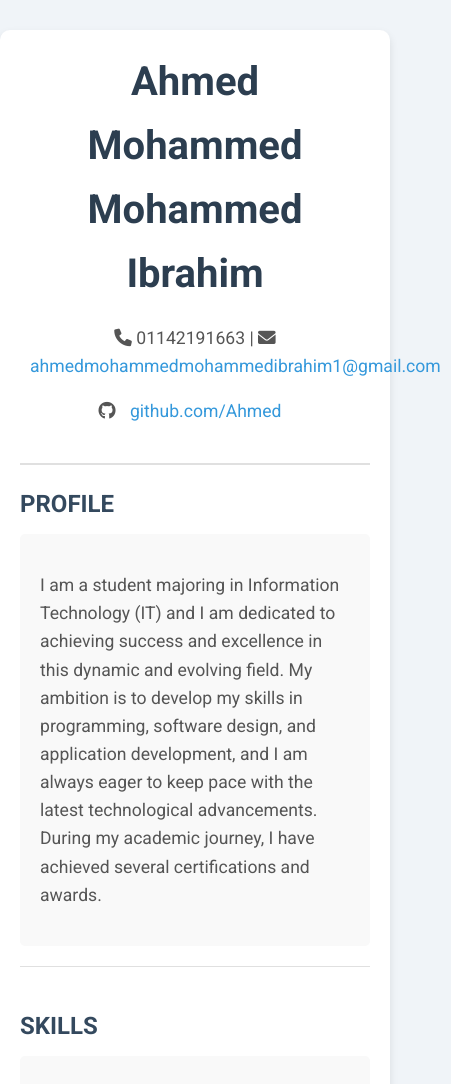
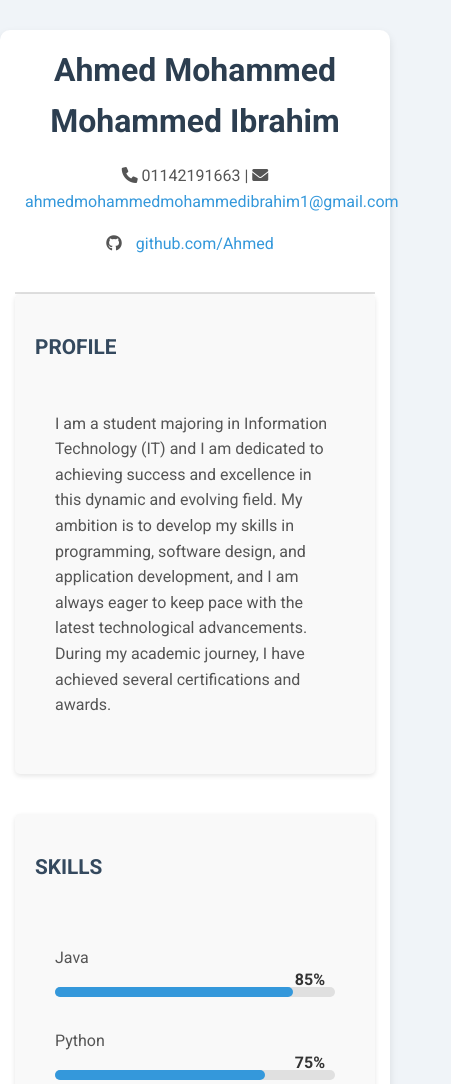
Before and after one commit to AhmedMohammed-Dev/testweb, a plain HTML site: page index.html in a window 390 px wide. Shown: the top 1084 px of the page, 451 px wide, since content can reach past the window. Drawn offline with Linux system fonts and the light colour scheme.

Commit message:
Update style.css

```diff
--- a/style.css
+++ b/style.css
@@ -1,103 +1,99 @@
 /* ضبط الخلفية والخط */
 body {
     background-color: #f0f4f8; /* لون خلفية هادئ */
-    font-family: 'Roboto', sans-serif;
+    font-family: 'Roboto', sans-serif; /* استخدام خط مريح */
     color: #333; /* لون النص */
-    line-height: 1.6;
-    margin: 0;
-    padding: 0;
+    line-height: 1.6; /* ارتفاع السطر */
+    margin: 0; /* إزالة الهوامش */
+    padding: 0; /* إزالة الحشوة */
 }
 
 /* تنسيق الحاوية */
 .container {
-    max-width: 900px;
-    margin: 30px auto;
-    padding: 20px;
+    max-width: 900px; /* عرض الحاوية */
+    margin: 30px auto; /* محاذاة مركزية */
+    padding: 20px; /* حشوة داخلية */
     background-color: #ffffff; /* لون خلفية الحاوية */
-    box-shadow: 0 4px 8px rgba(0, 0, 0, 0.1); /* تأثير الظل */
+    box-shadow: 0 4px 8px rgba(0, 0, 0, 0.1); /* تأثير ظل خفيف */
     border-radius: 10px; /* زوايا منحنية */
 }
 
 /* تنسيق الرأس */
 .header {
-    text-align: center;
-    padding-bottom: 20px;
-    border-bottom: 2px solid #e0e0e0; /* خط فصل خفيف */
+    text-align: center; /* محاذاة النص في الوسط */
+    padding-bottom: 20px; /* حشوة أسفل */
+    border-bottom: 2px solid #e0e0e0; /* خط فصل */
 }
 
 h1 {
-    font-size: 2.5em;
-    margin: 0;
+    font-size: 2.5em; /* حجم عنوان كبير */
+    margin: 0; /* إزالة الهوامش */
     color: #2c3e50; /* لون العنوان */
 }
 
 h2 {
-    font-size: 1.5em;
-    color: #34495e;
-    text-transform: uppercase;
-    margin-bottom: 10px;
+    font-size: 1.5em; /* حجم عنوان فرعي */
+    color: #34495e; /* لون مختلف للعناوين الفرعية */
+    text-transform: uppercase; /* جعل العنوان بالأحرف الكبيرة */
+    margin-bottom: 10px; /* مسافة أسفل العنوان */
 }
 
+/* تنسيق النصوص */
 p {
-    font-size: 1.1em;
-    color: #555; /* لون النص الرئيسي */
+    font-size: 1.1em; /* حجم النص */
+    color: #555; /* لون نص باهت */
 }
 
+/* تنسيق روابط الاتصال */
 .contact-info a {
     color: #3498db; /* لون الروابط */
-    text-decoration: none;
-    padding: 5px 10px;
-    border-radius: 5px;
-    transition: background 0.3s ease;
+    text-decoration: none; /* إزالة الخط السفلي */
+    padding: 5px 10px; /* حشوة داخلية */
+    border-radius: 5px; /* زوايا منحنية */
+    transition: background 0.3s ease; /* تأثير انتقال */
 }
 
 .contact-info a:hover {
     background-color: #3498db; /* لون عند مرور الفأرة */
-    color: white; /* لون النص عند المرور */
+    color: white; /* تغيير لون النص عند المرور */
 }
 
-/* ... الأجزاء السابقة من CSS ... */
-
-/* تنسيق القسم */
+/* تنسيق الأقسام */
 .section {
-    margin-bottom: 40px;
-    padding-bottom: 20px;
-    border-bottom: 1px solid #e0e0e0; /* خط خفيف بين الأقسام */
+    margin-bottom: 40px; /* المسافة بين الأقسام */
+    padding: 20px; /* حشوة داخلية */
+    background-color: #f9f9f9; /* خلفية فاتحة لكل قسم */
+    border-radius: 5px; /* زوايا منحنية */
+    box-shadow: 0 2px 5px rgba(0, 0, 0, 0.1); /* ظل خفيف */
 }
 
 .section-content {
-    padding: 20px;
-    border-radius: 5px;
-    background-color: #f9f9f9; /* خلفية فاتحة مريحة للعين */
+    padding: 20px; /* حشوة داخلية */
+    border-radius: 5px; /* زوايا منحنية */
 }
-
-/* ... الأجزاء المتبقية من CSS ... */
-
 
 /* تنسيق شريط المهارات */
 .skill-bar {
-    display: flex; /* استخدم Flexbox لمحاذاة العناصر */
-    justify-content: space-between; /* توزيع الفضاء بالتساوي بين العناصر */
-    align-items: center; /* محاذاة العناصر في الوسط عموديًا */
-    margin: 15px 0;
+    display: flex; /* استخدام Flexbox لتنسيق الشريط */
+    justify-content: space-between; /* توزيع الفضاء بالتساوي */
+    align-items: center; /* محاذاة العناصر في الوسط */
+    margin: 15px 0; /* المسافة العمودية */
 }
 
 .bar {
     background-color: #e0e0e0; /* لون خلفية الشريط */
     border-radius: 5px; /* زوايا منحنية */
-    padding: 5px; /* حشوة */
-    width: 80%; /* عرض الشريط */
+    width: 100%; /* عرض الشريط كامل */
     position: relative; /* إبقاء النسبة المطلقة داخل هذا القسم */
 }
 
 .percentage {
     position: absolute; /* يجعل النسبة تظهر في موقع مطلق */
     right: 10px; /* المسافة من اليمين */
-    top: -25px; /* زيادة هذه القيمة لرفع الرقم */
+    top: -25px; /* رفع الرقم قليلاً */
     color: #333; /* لون النص */
     font-weight: bold; /* زيادة سمك الخط */
 }
-
 
 .progress {
     background-color: #3498db; /* لون شريط التقدم */
@@ -105,3 +101,35 @@ p {
     border-radius: 5px; /* زوايا منحنية */
     transition: width 0.5s ease; /* تأثير الانتقال */
 }
+
+/* استجابة للعناصر */
+@media (max-width: 600px) {
+    .container {
+        padding: 15px; /* تقليل الحشوة */
+    }
+
+    h1 {
+        font-size: 2em; /* تقليل حجم العنوان */
+    }
+
+    h2 {
+        font-size: 1.3em; /* تقليل حجم العناوين الفرعية */
+    }
+
+    p {
+        font-size: 1em; /* تقليل حجم النص */
+    }
+
+    .percentage {
+        top: -20px; /* رفع الرقم في الشريط */
+    }
+
+    .skill-bar {
+        flex-direction: column; /* تغيير الاتجاه في الشاشات الصغيرة */
+        align-items: flex-start; /* محاذاة العناصر إلى اليسار */
+    }
+
+    .bar {
+        width: 100%; /* الشريط يحتل عرض كامل */
+    }
+}
```
